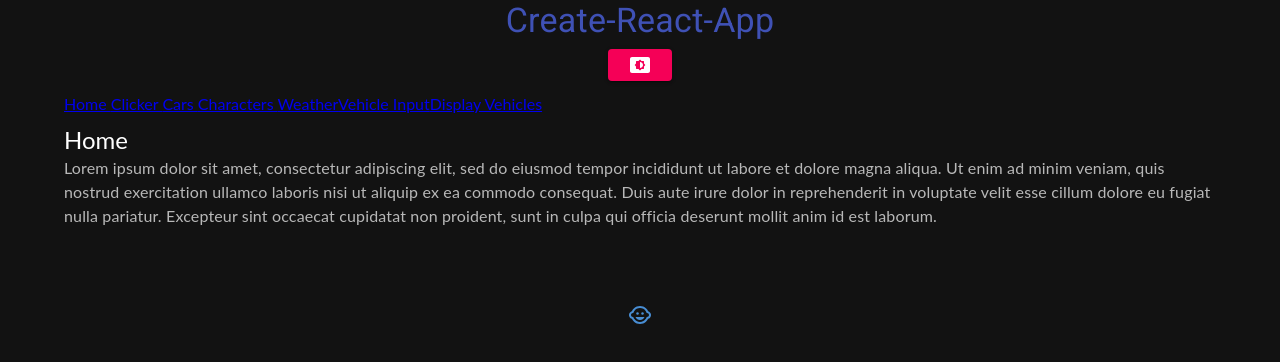
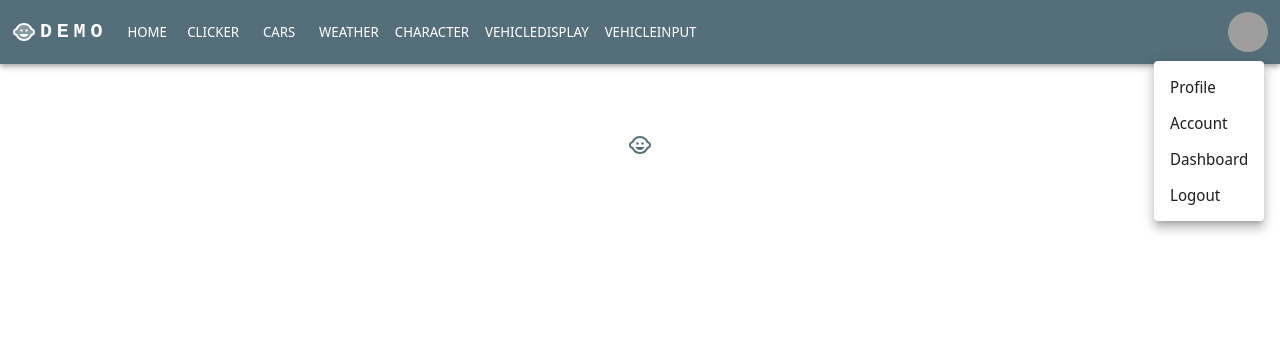
Before and after one commit to fetterollie/demo-create-react-app, a React (Create React App) app in the folder car-app/car-app/: page / in a window 1280 px wide. Both pictures are taken after a click on the button "Open settings". Shown: the top 362 px of the page. Built offline with nearby package versions, Linux system fonts and the light colour scheme; grey boxes are pictures that could not be loaded.

Commit message:
update to theming and appbar

```diff
--- a/car-app/car-app/package.json
+++ b/car-app/car-app/package.json
@@ -8,7 +8,7 @@
     "@material-ui/core": "^4.12.4",
     "@material-ui/icons": "^4.11.3",
     "@mui/icons-material": "^5.11.16",
-    "@mui/material": "^5.13.6",
+    "@mui/material": "^5.13.7",
     "@testing-library/jest-dom": "^5.16.5",
     "@testing-library/react": "^13.4.0",
     "@testing-library/user-event": "^13.5.0",
--- a/car-app/car-app/src/App.js
+++ b/car-app/car-app/src/App.js
@@ -23,50 +23,57 @@
 import VehicleInput from './VehicleInput';
 import VehicleDisplay from './VehicleDisplay';
 import Navbar from './Navbar';
+import ResponsiveAppBar from './components/ResponsiveAppBar';
 
 
 export const ThemeContext = createContext(null);
 
 
-const darkTheme = createTheme({
-  palette: {
-    mode: 'dark',
-    primary: {
-      main: '#488dd3',
-      contrastText: '#badcff',
-    },
-    secondary: {
-      main: '#e6aa38',
-    },
-    warning: {
-      main: '#ffd600',
-    },
-  },
-  typography: {
-    fontFamily: 'Lato',
-  },
-});
+// const darkTheme = createTheme(
+//   {
+//     palette: {
+//       mode: 'dark',
+//       primary: {
+//         main: '#546e7a',
+//       },
+//       secondary: {
+//         main: '#547a73',
+//       },
+//     },
+//     typography: {
+//       fontFamily: 'Noto Sans Display',
+//     },
+//     props: {
+//       MuiAppBar: {
+//         color: 'secondary',
+//       },
+//     },
+//     spacing: 8,
+//   }
+// );
 
-const lightTheme = createTheme({
-    palette: {
-      mode: 'light',
-      primary: {
-        main: '#4d9ae5',
-        dark: '#0a2c52',
-        light: '#cbe5ff',
-      },
-      secondary: {
-        main: '#e6aa38',
-      },
-      text: {
-        primary: '#0a2c52',
-        secondary: '#488dd3',
-      },
-    },
-    typography: {
-      fontFamily: 'Lato',
-    },
-  });
+// const lightTheme = createTheme(
+//   {
+//     palette: {
+//       mode: 'light',
+//       primary: {
+//         main: '#546e7a',
+//       },
+//       secondary: {
+//         main: '#547a73',
+//       },
+//     },
+//     typography: {
+//       fontFamily: 'Noto Sans Display',
+//     },
+//     props: {
+//       MuiAppBar: {
+//         color: 'secondary',
+//       },
+//     },
+//     spacing: 8,
+//   }
+// );
 
 
 function App() {
@@ -138,17 +145,17 @@
       )
   }
 
-  const [theme, setTheme] = useState(lightTheme)
+  // const [theme, setTheme] = useState(lightTheme)
 
-  const [isDark, setisDark] = useState(false)
+  // const [isDark, setisDark] = useState(false)
 
-  // Toggle Theme attempt #2
-  const toggleTheme = () => {
-    setTheme(() => (isDark === true ? lightTheme : darkTheme))
-    setisDark(() => (!isDark))
-    console.log(isDark)
-    console.log(theme.palette.mode)
-  }
+  // // Toggle Theme attempt #2
+  // const toggleTheme = () => {
+  //   setTheme(() => (isDark === true ? lightTheme : darkTheme))
+  //   setisDark(() => (!isDark))
+  //   console.log(isDark)
+  //   console.log(theme.palette.mode)
+  // }
 
 
   // // Toggle Theme
@@ -162,15 +169,16 @@
 
 
   return (
-    <ThemeContext.Provider value={{ theme }}>
-      <ThemeProvider theme={theme}>
-        <CssBaseline />
+    // <ThemeContext.Provider value={{ theme }}>
+    //   <ThemeProvider theme={theme}>
+        // <CssBaseline />
           <Router>
-            <Navbar toggleTheme={toggleTheme}/>
+            {/* <Navbar toggleTheme={toggleTheme}/> */}
+            <ResponsiveAppBar />
               <div className="container">
                 <div className='content'>
                   <Switch>
-                    <Route exact path="/">
+                    <Route exact path ="/home">
                       <Home/>
                     </Route>
                     <Route path="/clicker">
@@ -204,8 +212,8 @@
               </div>
 
           </Router>
-      </ThemeProvider>
-    </ThemeContext.Provider>
+    //   </ThemeProvider>
+    // </ThemeContext.Provider>
   );
 }
 
--- a/car-app/car-app/src/Layout.js
+++ b/car-app/car-app/src/Layout.js
@@ -77,8 +77,8 @@
     ]
 
     return (
-        <ThemeProvider theme={theme}>
-        <CssBaseline/>
+        // <ThemeProvider theme={theme}>
+        // <CssBaseline/>
             <div>
                 <Typography
                 variant="h4"
@@ -128,7 +128,7 @@
                     </div>
                 </div>
             </div>
-        </ThemeProvider>
+        // </ThemeProvider>
     );
 }
 
--- a/car-app/car-app/src/Navbar.js
+++ b/car-app/car-app/src/Navbar.js
@@ -1,6 +1,5 @@
 import { Button, List, Typography } from "@material-ui/core";
 import { Container } from "@mui/material";
-import { Link } from "react-router-dom/cjs/react-router-dom.min";
 import SettingsBrightnessRoundedIcon from '@mui/icons-material/SettingsBrightnessRounded';
 
 const Navbar = ({ toggleTheme }) => {
@@ -22,15 +21,13 @@
                     <SettingsBrightnessRoundedIcon/>
                 </Button>
             </Typography>
-            <List>
-                <Link to='/'> Home </Link>
-                <Link to='/clicker'> Clicker </Link>
-                <Link to='/cars'> Cars </Link>
-                <Link to='/characters'> Characters </Link>
-                <Link to='/weather'>Weather</Link>
-                <Link to='/vehicleinput'>Vehicle Input</Link>
-                <Link to='/vehicledisplay'>Display Vehicles</Link>
-            </List>
+                <Button variant="contained" href="/">Home</Button>
+                <Button variant="contained" href='/clicker'> Clicker </Button>
+                <Button variant="contained" href='/cars'> Cars </Button>
+                <Button variant="contained" href='/characters'> Characters </Button>
+                <Button variant="contained" href='/weather'>Weather</Button>
+                <Button variant="contained" href='/vehicleinput'>Vehicle Input</Button>
+                <Button variant="contained" href='/vehicledisplay'>Display Vehicles</Button>
         </Container>
 
 
--- /dev/null
+++ b/car-app/car-app/src/components/ResponsiveAppBar.js
@@ -0,0 +1,170 @@
+import * as React from 'react';
+import AppBar from '@mui/material/AppBar';
+import Box from '@mui/material/Box';
+import Toolbar from '@mui/material/Toolbar';
+import IconButton from '@mui/material/IconButton';
+import Typography from '@mui/material/Typography';
+import Menu from '@mui/material/Menu';
+import MenuIcon from '@mui/icons-material/Menu';
+import Container from '@mui/material/Container';
+import Avatar from '@mui/material/Avatar';
+import Button from '@mui/material/Button';
+import Tooltip from '@mui/material/Tooltip';
+import MenuItem from '@mui/material/MenuItem';
+import AdbIcon from '@mui/icons-material/Adb';
+import ChildCareTwoToneIcon from '@mui/icons-material/ChildCareTwoTone';
+import { Link } from 'react-router-dom';
+
+const pages = ['Home', 'Clicker', 'Cars', 'Weather', 'Character', 'VehicleDisplay', 'VehicleInput'];
+const settings = ['Profile', 'Account', 'Dashboard', 'Logout'];
+
+function ResponsiveAppBar() {
+  const [anchorElNav, setAnchorElNav] = React.useState(null);
+  const [anchorElUser, setAnchorElUser] = React.useState(null);
+
+  const handleOpenNavMenu = (event) => {
+    setAnchorElNav(event.currentTarget);
+  };
+  const handleOpenUserMenu = (event) => {
+    setAnchorElUser(event.currentTarget);
+  };
+
+  const handleCloseNavMenu = () => {
+    setAnchorElNav(null);
+  };
+
+  const handleCloseUserMenu = () => {
+    setAnchorElUser(null);
+  };
+
+
+  return (
+    <AppBar position="static" color="primary" enableColorOnDark>
+      <Container maxWidth="xl">
+        <Toolbar disableGutters>
+          <ChildCareTwoToneIcon sx={{ display: { xs: 'none', md: 'flex' }, mr: 1 }} />
+          <Typography
+            variant="h6"
+            noWrap
+            component="a"
+            sx={{
+              mr: 2,
+              display: { xs: 'none', md: 'flex' },
+              fontFamily: 'monospace',
+              fontWeight: 700,
+              letterSpacing: '.3rem',
+              color: 'inherit',
+              textDecoration: 'none',
+            }}
+          >
+            DEMO
+          </Typography>
+
+          <Box sx={{ flexGrow: 1, display: { xs: 'flex', md: 'none' } }}>
+            <IconButton
+              size="large"
+              aria-label="account of current user"
+              aria-controls="menu-appbar"
+              aria-haspopup="true"
+              onClick={handleOpenNavMenu}
+              color="inherit"
+            >
+              <MenuIcon />
+            </IconButton>
+            <Menu
+              id="menu-appbar"
+              anchorEl={anchorElNav}
+              anchorOrigin={{
+                vertical: 'bottom',
+                horizontal: 'left',
+              }}
+              keepMounted
+              transformOrigin={{
+                vertical: 'top',
+                horizontal: 'left',
+              }}
+              open={Boolean(anchorElNav)}
+              onClose={handleCloseNavMenu}
+              sx={{
+                display: { xs: 'block', md: 'none' },
+              }}
+            >
+              {pages.map((page) => (
+                <MenuItem key={page} onClick={handleCloseNavMenu}>
+                  <Typography textAlign="center">
+                    <Link to={`/${page}`}>
+                      {page}
+                    </Link>
+                  </Typography>
+                </MenuItem>
+              ))}
+            </Menu>
+          </Box>
+          <ChildCareTwoToneIcon sx={{ display: { xs: 'flex', md: 'none' }, mr: 1 }} />
+          <Typography
+            variant="h5"
+            noWrap
+            component="a"
+            href="/home"
+            sx={{
+              mr: 2,
+              display: { xs: 'flex', md: 'none' },
+              flexGrow: 1,
+              fontFamily: 'monospace',
+              fontWeight: 700,
+              letterSpacing: '.3rem',
+              color: 'inherit',
+              textDecoration: 'none',
+            }}
+          >
+            DEMO
+          </Typography>
+          <Box sx={{ flexGrow: 1, display: { xs: 'none', md: 'flex' } }}>
+            {pages.map((page) => (
+              <Button
+                key={page}
+                onClick={handleCloseNavMenu}
+                sx={{ my: 2, color: 'white', display: 'block' }}
+              >
+                <Link style={{textDecoration: "none", color: "white"}} to={`/${page}`}>
+                  {page}
+                </Link>
+              </Button>
+            ))}
+          </Box>
+
+          <Box sx={{ flexGrow: 0 }}>
+            <Tooltip title="Open settings">
+              <IconButton onClick={handleOpenUserMenu} sx={{ p: 0 }}>
+                <Avatar alt="Remy Sharp" src="/static/images/avatar/2.jpg" />
+              </IconButton>
+            </Tooltip>
+            <Menu
+              sx={{ mt: '45px' }}
+              id="menu-appbar"
+              anchorEl={anchorElUser}
+              anchorOrigin={{
+                vertical: 'top',
+                horizontal: 'right',
+              }}
+              keepMounted
+              transformOrigin={{
+                vertical: 'top',
+                horizontal: 'right',
+              }}
+              open={Boolean(anchorElUser)}
+              onClose={handleCloseUserMenu}
+            >
+              {settings.map((setting) => (
+                <MenuItem key={setting} onClick={handleCloseUserMenu}>
+                  <Typography textAlign="center">{setting}</Typography>
+                </MenuItem>
+              ))}
+            </Menu>
+          </Box>
+        </Toolbar>
+      </Container>
+    </AppBar>
+  );
+}
+export default ResponsiveAppBar;
--- a/car-app/car-app/src/index.js
+++ b/car-app/car-app/src/index.js
@@ -1,11 +1,62 @@
 import React from 'react';
 import ReactDOM from 'react-dom/client';
 import App from './App';
+import { createTheme } from '@mui/material/styles';
+import { ThemeProvider } from '@mui/material/styles';
+import CssBaseline from '@mui/material/CssBaseline';
 
+const darkTheme = createTheme(
+  {
+    palette: {
+      mode: 'dark',
+      primary: {
+        main: '#546e7a',
+      },
+      secondary: {
+        main: '#547a73',
+      },
+    },
+    typography: {
+      fontFamily: 'Noto Sans Display',
+    },
+    props: {
+      MuiAppBar: {
+        color: 'secondary',
+      },
+    },
+    spacing: 4,
+  }
+);
+
+const lightTheme = createTheme(
+  {
+    palette: {
+      mode: 'light',
+      primary: {
+        main: '#546e7a',
+      },
+      secondary: {
+        main: '#547a73',
+      },
+    },
+    typography: {
+      fontFamily: 'Noto Sans Display',
+    },
+    props: {
+      MuiAppBar: {
+        color: 'secondary',
+      },
+    },
+    spacing: 4,
+  }
+);
 
 const root = ReactDOM.createRoot(document.getElementById('root'));
 root.render(
   <React.StrictMode>
-    <App />
+    <ThemeProvider theme={lightTheme}>
+      <CssBaseline />
+      <App />
+    </ThemeProvider>
   </React.StrictMode>
 );
```
Also changed, not shown: 1 other file (tests, documents, lock files or other folders).
